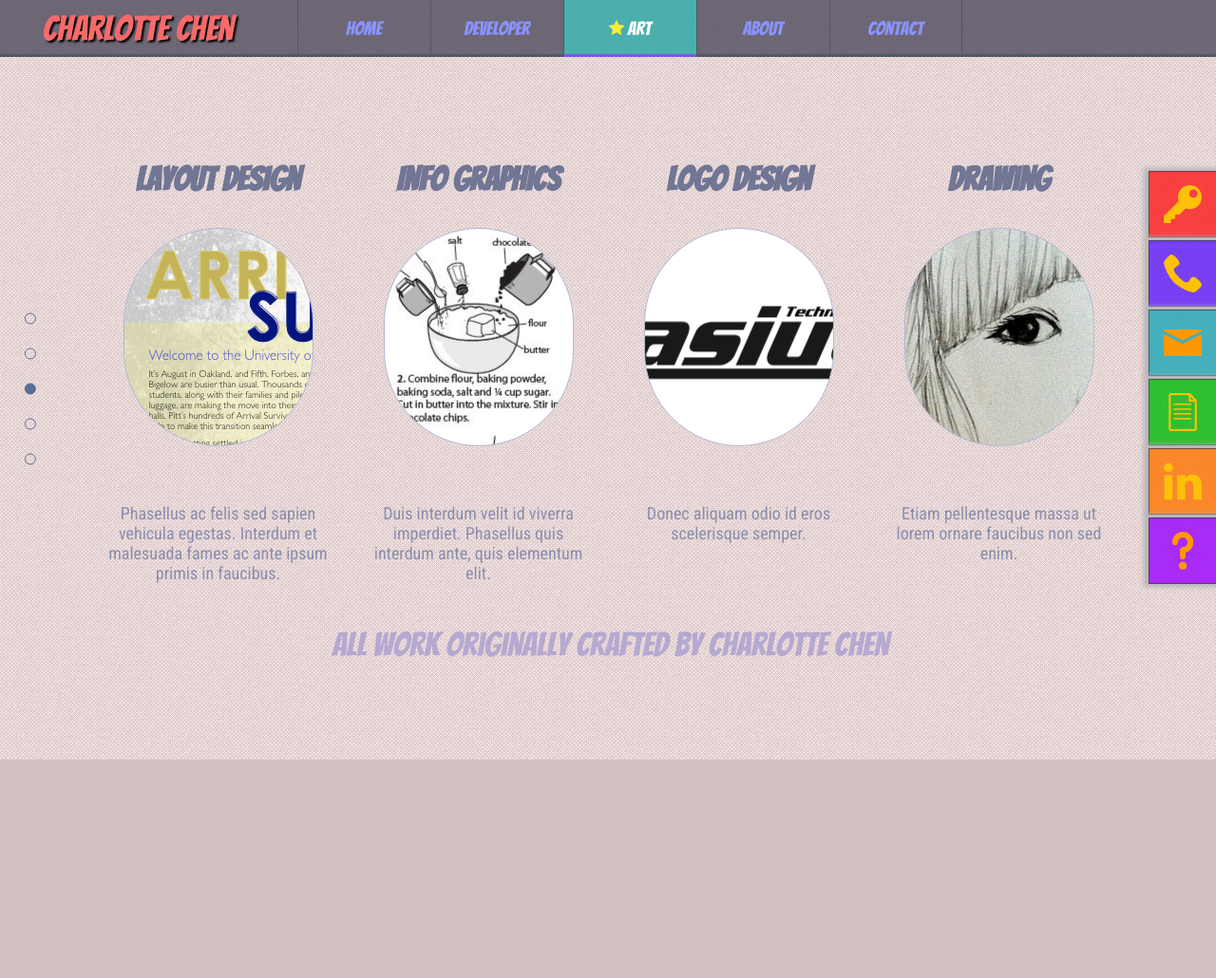
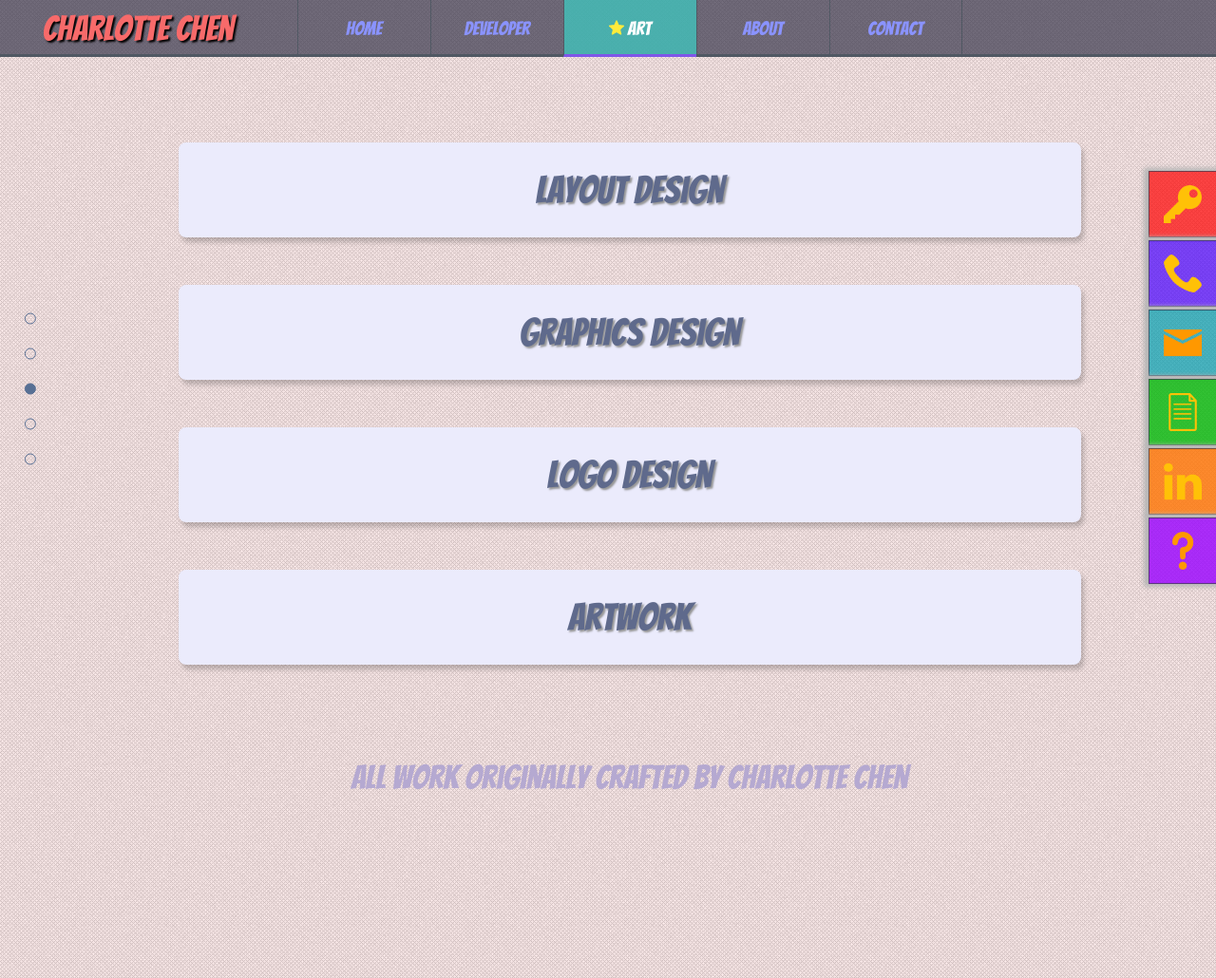
Before and after one commit to dth26/CharlotteChenResume-Public-, a Flask app: page /art in a window 1280 px wide; the page is wider, and only the part inside the window is pictured. Shown: that part at 95% size. Before the commit the page ends 800 px from the top of that part, so only its background shows below. Run offline with Flask 2, Linux system fonts and the light colour scheme; parts of the project's set-up code (start-up, migrations or seed data) failed here and were passed over; some libraries are stand-ins or nearby versions.

Commit message:
fix art page layout

```diff
--- a/static/style/art.css
+++ b/static/style/art.css
@@ -3,62 +3,26 @@
 	text-decoration: none;
 
 }
-.centerContainerEdit a:hover
+.blockAttributes
 {
-	border: 1px solid #2EE342;
+    color: #5F6A8C;
+    width: 100%;
+    height: 100px;
+    margin-bottom: 50px;
+    border-radius:8px;
+    background-color: #EBEBFC !important;
+    font-size: 40px;
+    text-align:center;
+    line-height: 60px;
+    text-shadow: 2px 2px 2px rgba(150, 150, 150, 1);
 }
-.centerContainerEdit{
-	width: 1100px !important;
-	height: 600px !important;
-	margin-left: -570px !important;
-	top: 20% !important;
-}
-.centerContainerEdit a{
-	position: relative;
-	width: 274px !important;
-	height: 500px !important;
-	border-radius: 10px;
-	-webkit-border-radius: 10px;
-    -moz-border-radius: 10px;
-	cursor: pointer;
-	display: block;
-	float: left;
-	padding-bottom:20px;
-}
-.circle
+.block:hover
 {
-	/*
-	position: absolute;
-
-	left: 30px;
-	top: 90px;
-	*/
-	position: absolute;
-	left: 50%;
-	margin-left: -100px;
-	margin-top: 60px;
-	display: block;
-	width: 200px;
-	height: 230px;
-	border: 1px solid #B4B8D4 ;
-    border-radius: 115px;
-
-}
-.heading
-{
-	position: absolute;
-	font-weight: bold;
-	font-size: 35px;
-	text-align: center;
-	left: 0px;
-	top: 0px;
-	width: 100%;
-	height: 50px;
-	bottom: 0px;
-	padding: 10px;
-	color: #707694;
-	display: block;
-	margin-bottom: 10px;
+    background-color: #F7F7FF !important;
+    color: #99B1FF;
+    	box-shadow: rgba(0,0,0,.0) 3px 5px 5px;
+	-webkit-box-shadow:  rgba(0,0,0,.0) 3px 5px 5px;
+	-moz-box-shadow:  rgba(0,0,0,.0) 3px 5px 5px;
 }
 #original{
     text-align: center;
@@ -67,37 +31,5 @@
     display: block;
     font-size: 35px;
     color: #B5A9D1;
+    margin-top: 30px;
 }
-.description
-{
-    position: relative;
-	height: 100px;
-	width: 100%;
-	bottom: 0px;
-	font-size: 18px;
-	text-align: center;
-	color: #898EAD;
-	display: inline-block;
-	margin-top: 350px;
-	font-family: 'Roboto Condensed', sans-serif;
-}
-#centerContainer a:nth-child(1) div.block div.circle
-{
-	background-image: url("../../static/images/layouts/arrivalsurvival.png");
-}
-#centerContainer a:nth-child(2)  div.block div.circle
-{
-	background-image: url("../../static/images/graphics/cookies.jpeg");
-	background-position: 65% 45%;
-}
-#centerContainer a:nth-child(3) div.block div.circle
-{
-	background-image: url("../../static/images/logos/asius2.png");
-	background-color: white;
-	background-position: 18% 42%;
-}
-#centerContainer  a:nth-child(4) div.block div.circle
-{
-	background-image: url("../../static/images/drawings/charlotte_transparent.jpeg");
-	background-position: 33% 10%;
-}
--- a/templates/art/art.html
+++ b/templates/art/art.html
@@ -9,55 +9,15 @@
 {% endblock%}
 
 {% block content %}
-<div id="centerContainer" class="centerContainerEdit">
-	<a href="{{ url_for('Layouts') }}">
-		<div class="block blockEdit">
-			<span class="heading">
-				Layout Design
-			</span>
-			<div class="circle"></div>
-			<span class="description">
-			Phasellus ac felis sed sapien vehicula egestas. Interdum et malesuada fames ac ante ipsum primis in faucibus.
-			</span>
-		</div>
-	</a>
-	<a href="{{ url_for('Graphics') }}">
-		<div class="block blockEdit">
-			<span class="heading">
-				Info Graphics
-			</span>
-			<div class="circle"></div>
-			<span class="description">
-			Duis interdum velit id viverra imperdiet. Phasellus quis interdum ante, quis elementum elit.
-			</span>
-		</div>
-	</a>
-	<a href="{{ url_for('Logos') }}">
-		<div class="block blockEdit">
-			<span class="heading">
-				Logo Design
-			</span>
-			<div class="circle"></div>
-			<span class="description">
-			Donec aliquam odio id eros scelerisque semper.
-			</span>
-		</div>
-	</a>
-	<a href="{{ url_for('Drawings') }}">
-		<div class="block blockEdit">
-			<span class="heading">
-				Drawing
-			</span>
-			<div class="circle"></div>
-			<span class="description">
-			Etiam pellentesque massa ut lorem ornare faucibus non sed enim.
-			</span>
-		</div>
-	</a>
-	<br/>
-    <span id="original">
-	    All work originally crafted by Charlotte Chen
-	</span>
+<div id="centerContainer" class="centerContainerWidth">
+	<a class="block blockAttributes" href="{{ url_for('Layouts') }}">Layout Design</a>
+    <a class="block blockAttributes" href="{{ url_for('Graphics') }}">Graphics Design</a>
+    <a class="block blockAttributes" href="{{ url_for('Logos') }}">Logo Design</a>
+    <a class="block blockAttributes" href="{{ url_for('Drawings') }}">Artwork</a>
+    <br/><br/>
+    <div class="block" id="original">
+    All work originally crafted by Charlotte Chen
+    </div>
 </div>
 
 {% endblock %}
```
